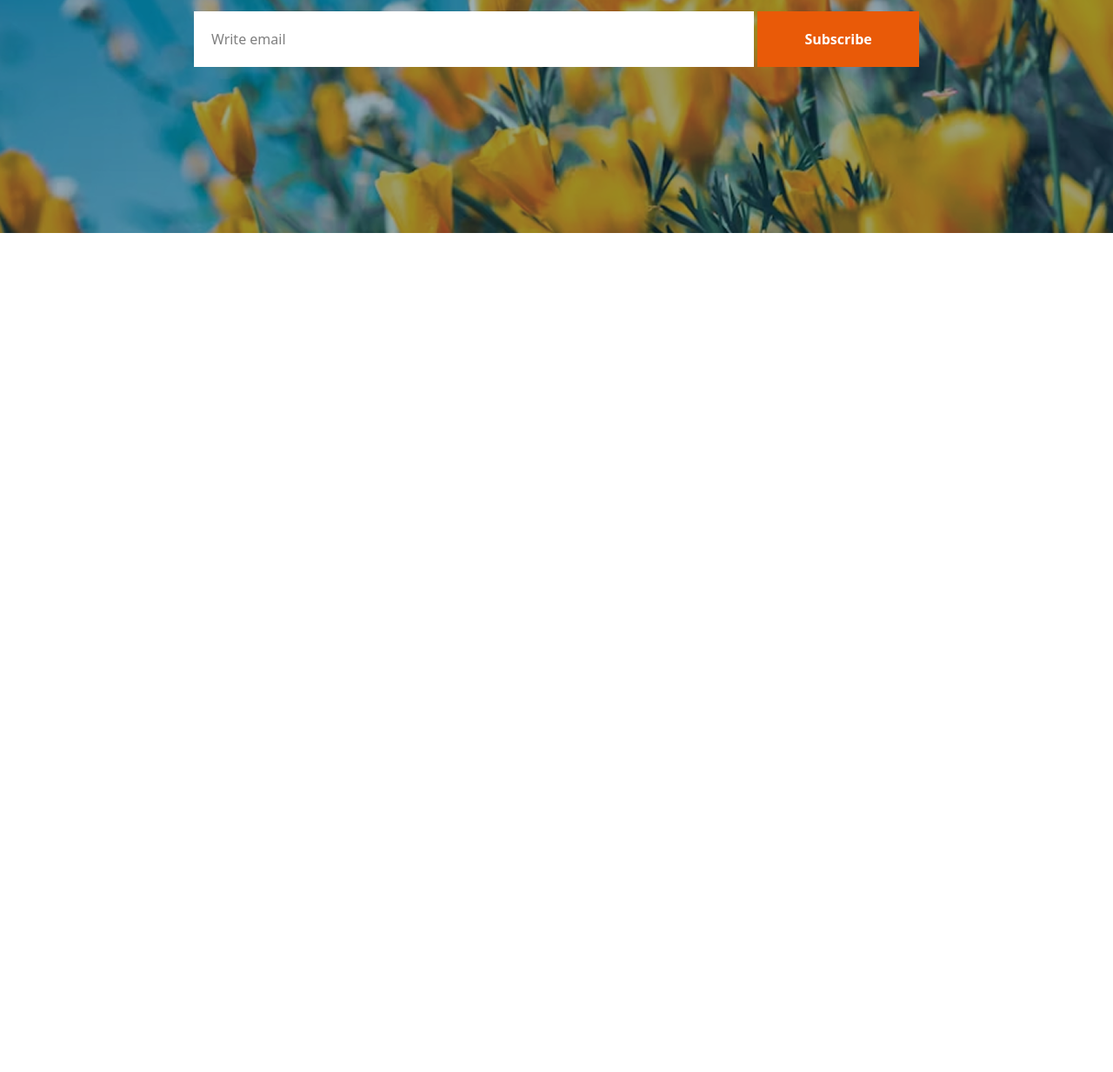
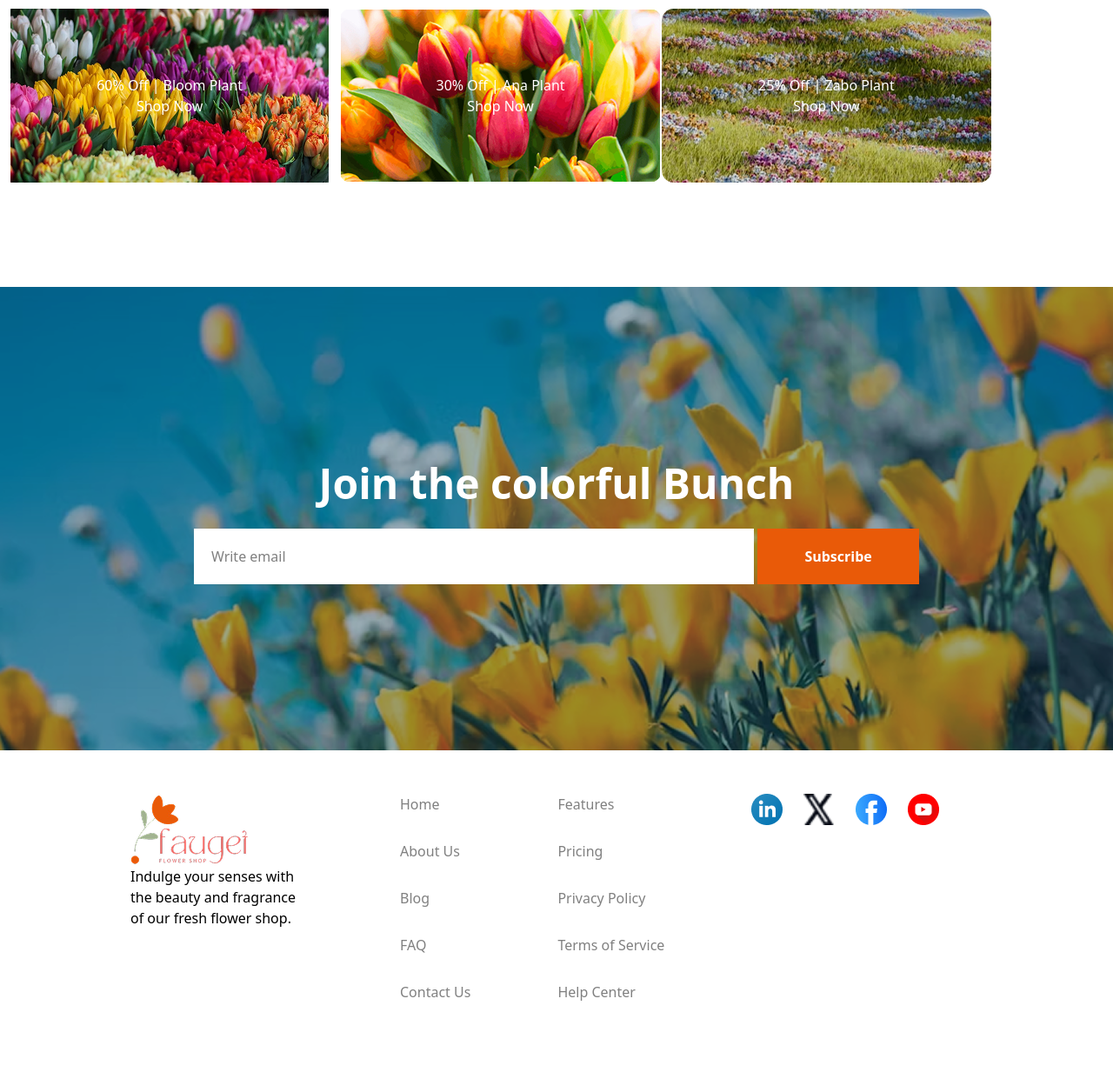
Before and after one commit to zihad-c/assignment_02, a plain HTML site: page B12A02-Responsive-Flowers/index.html in a window 1280 px wide. Shown: the part 3237-4470 px from the top of the page at 87% size. Before the commit the page ends 3505 px from the top, so only its background shows below. Drawn offline with nearby package versions, Linux system fonts and the light colour scheme.

Commit message:
footer section added

```diff
--- a/B12A02-Responsive-Flowers/index.html
+++ b/B12A02-Responsive-Flowers/index.html
@@ -142,7 +142,7 @@
 
         <!-- Latest Deals Section starts -->
 
-        <!-- <section class="latest-deals">
+        <section class="latest-deals">
             <div class="latest-deals-top">
                 <h4 class="deal-title noto-serif-font"><span id="latest">Latest</span> Deals</h4>
                 <p class="deal-description inter-font mx-auto text-center">Indulge your senses with the beauty and
@@ -166,7 +166,7 @@
                     <a href="http://#">Shop Now</a>
                 </div>
             </div>
-        </section> -->
+        </section>
 
         <!-- Join Section starts -->
 
@@ -181,6 +181,37 @@
                 </button>
             </form>
         </section>
+
+        <footer id="footer">
+            <div class="logo w-1/4">
+                <img src="assets/logo.png" alt="logo">
+                <p class="footer-about">Indulge your senses with <br> the beauty and fragrance of our fresh flower shop.
+                </p>
+            </div>
+            <div class="link1">
+                <ul>
+                    <li>Home</li>
+                    <li>About Us</li>
+                    <li>Blog</li>
+                    <li>FAQ</li>
+                    <li>Contact Us</li>
+                </ul>
+            </div>
+            <div class="link2">
+                <ul>
+                    <li>Features</li>
+                    <li>Pricing</li>
+                    <li>Privacy Policy</li>
+                    <li>Terms of Service</li>
+                    <li>Help Center</li>
+            </div>
+            <div class="icons">
+                <img src="assets/icon-linkedin.png" alt="linkedin">
+                <img src="assets/icon-twitter.png" alt="twitter link">
+                <img src="assets/icon-facebook.png" alt="facebook link">
+                <img src="assets/icon-youtube.png" alt="youtube link">
+            </div>
+        </footer>
     </main>
 </body>
 
--- a/B12A02-Responsive-Flowers/styles/style.css
+++ b/B12A02-Responsive-Flowers/styles/style.css
@@ -313,6 +313,34 @@ input,
     border: none;
 }
 
+/* footer styles */
+
+#footer {
+    display: flex;
+    gap: 100px;
+    max-width: 1140px;
+    padding: 50px 150px;
+}
+
+.footer-about {
+    padding-right: 20px;
+}
+
+.icons {
+    display: flex;
+    gap: 1.5rem;
+    width: 36px;
+    height: 36px;
+}
+
+.link1>ul>li,
+.link2>ul>li {
+    font-size: 1rem;
+    margin-bottom: 30px;
+    color: gray;
+    font-weight: 500;
+}
+
 /* responsive styles for mobile device */
 @media screen and (max-width: 576px) {
 
@@ -388,4 +416,14 @@ input,
     #email {
         width: auto;
     }
+
+    #footer {
+        flex-direction: column;
+    }
+
+    .footer-about {
+        padding: 0;
+        width: 100%;
+    }
+
 }
```
